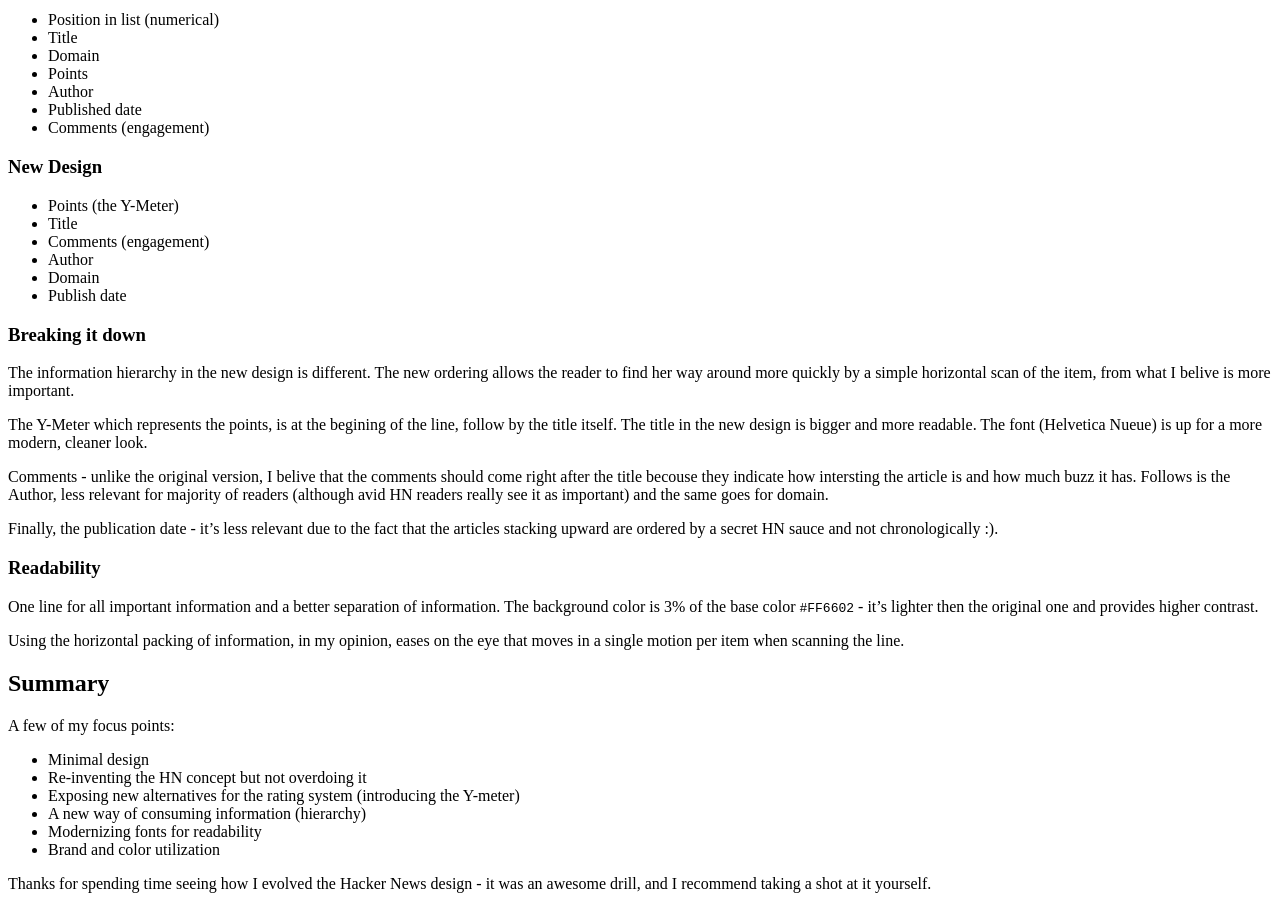
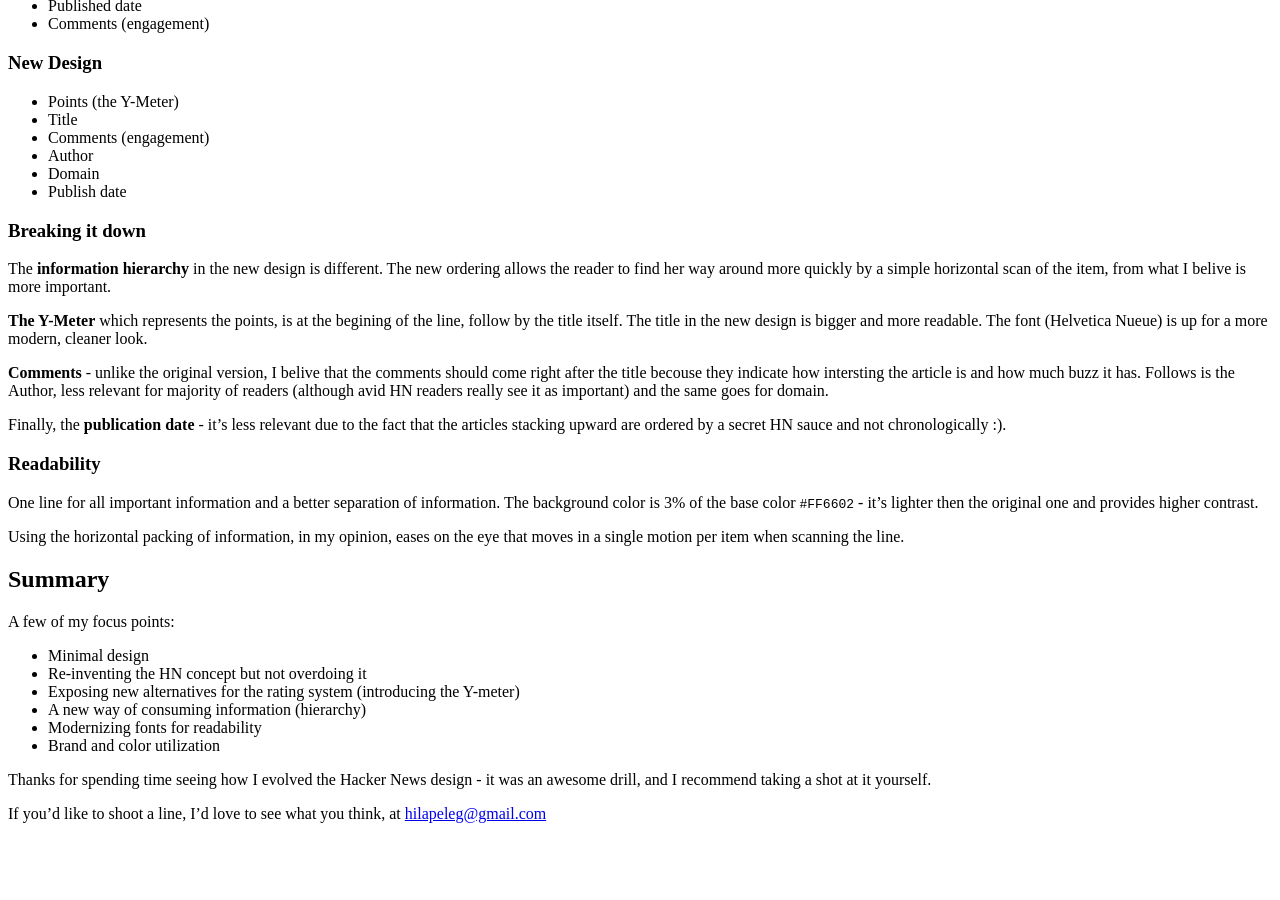
Before and after one commit to hilapeleg/www, a Jekyll site: the page built from _posts/2014-06-01-hackernews-redesign.md, in a window 1280 px wide and 900 px high, scrolled down 2992 px. Built offline with Jekyll 4.4.1, drawn with Linux system fonts in a browser that asks for light colours; Markdown is read by kramdown in place of the engine named in the settings; after the commit the page ends 3831 px from its top, so only the background shows below that; some of the changed text lies outside the part shown.

Commit message:
Update 2014-06-01-hackernews-redesign.md

```diff
--- a/_posts/2014-06-01-hackernews-redesign.md
+++ b/_posts/2014-06-01-hackernews-redesign.md
@@ -5,11 +5,8 @@
 
 ![mockup_720x867.png](/media/mockup_720x867.png)
 
-I love challenges, aspecially in design. When i think its obvious and it is only a matter of color / font / pattern and my project is done, I come to realize that my canvas is blank and nothing is working.
 
-I'm not a developer, so I got familiar with Hacker News only recently. I got the impression it is very simplistic in design - and that someone intended for it to stay that way; however I couldn't resist to attempt a redesign.
-
-The challenge is adding to a simple thing - but after the additions, make sure it remains simple or event simpler.
+The challenge: adding to a simple thing - but after the additions, make sure it remains simple or even simpler.
 
 To get such a task, it felt like diffusing a bomb - slowly but surely, I made myself familiar with Y Combinator, Hacker News and its community at large.
 
@@ -74,16 +71,16 @@
 
 ### Breaking it down
 
-The information hierarchy in the new design is different. The new ordering allows the reader to find her way around more quickly by a simple horizontal scan of the item, from what I belive is more important.
+The **information hierarchy** in the new design is different. The new ordering allows the reader to find her way around more quickly by a simple horizontal scan of the item, from what I belive is more important.
 
 
-The Y-Meter which represents the points, is at the begining of the line, follow by the title itself. The title in the new design is bigger and more readable. The font (Helvetica Nueue) is up for a more modern, cleaner look.
+**The Y-Meter** which represents the points, is at the begining of the line, follow by the title itself. The title in the new design is bigger and more readable. The font (Helvetica Nueue) is up for a more modern, cleaner look.
 
 
-Comments - unlike the original version, I belive that the comments should come right after the title becouse they indicate how intersting the article is and how much buzz it has. Follows is the Author, less relevant for majority of readers (although avid HN readers really see it as important) and the same goes for domain.
+**Comments** - unlike the original version, I belive that the comments should come right after the title becouse they indicate how intersting the article is and how much buzz it has. Follows is the Author, less relevant for majority of readers (although avid HN readers really see it as important) and the same goes for domain.
 
 
-Finally, the publication date -  it's less relevant due to the fact that the articles stacking upward are ordered by a secret HN sauce and not chronologically :).
+Finally, the **publication date** -  it's less relevant due to the fact that the articles stacking upward are ordered by a secret HN sauce and not chronologically :).
 
 ### Readability
 
```
